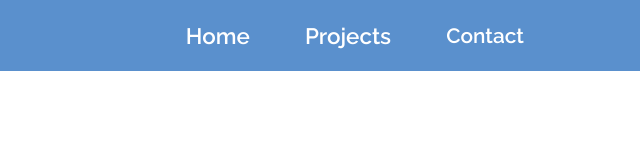
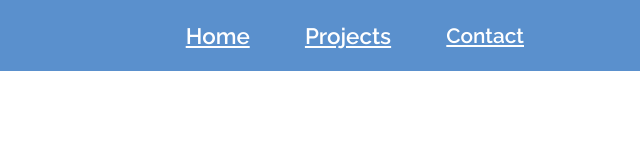
Before and after one commit to taylorgr92/TF_profile, a website: page index.html in a window 1280 px wide. Shown: the full height of the page, 640-1280 px from the left. Drawn offline with Linux system fonts and the light colour scheme.

Commit message:
linking links

```diff
--- a/index.html
+++ b/index.html
@@ -16,15 +16,20 @@
   </head>
 
   <body>
+    <header>
     <nav class="navbar">
       <div class="name">Taylor Franklin</div>
       <!--Navigation menu-->
       <div class="menu">
         <ul class="nav_links"></ul>
-        <li class="links">Home</li>
-        <li class="links">Projects</li>
-        <li id="contact_link">Contact</li>
+        <a href="#" class="links">Home</a>
+        <a href="#projects" class="links">Projects</a></li>
+        <a href="#contact" id="contact_link">Contact</a>
       </div>
     </nav>
+  </header>
+  <article>
+
+  </article>
   </body>
 </html>
```
